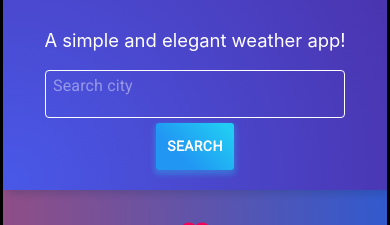
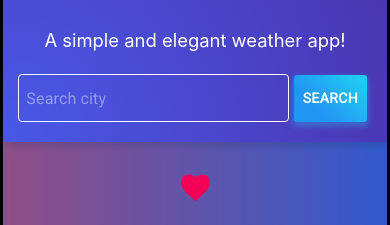
Before and after one commit to OmriGalShen/my-weather, a React (Create React App) app: page / in a window 390 px wide. Shown: the part 217-442 px from the top of the page. Built offline with nearby package versions, Linux system fonts and the light colour scheme; no server answers.

Commit message:
input size fix

```diff
--- a/src/components/content/weather/searcbox/SearchBox.css
+++ b/src/components/content/weather/searcbox/SearchBox.css
@@ -6,15 +6,5 @@
 
 .searchbox input {
   padding: 0.5em;
+  width: 50%;
 }
-
-@media (max-width: 400px) {
-  .searchbox {
-    flex-direction: column;
-  }
-  .searchbox input {
-    height: 2em;
-    width: 80%;
-    margin-bottom: 1em;
-  }
-}
```
